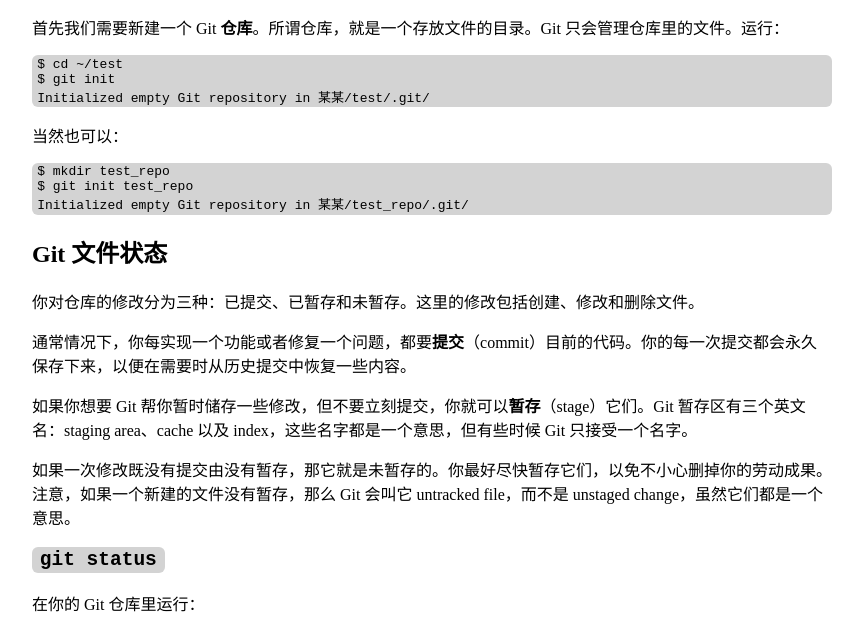
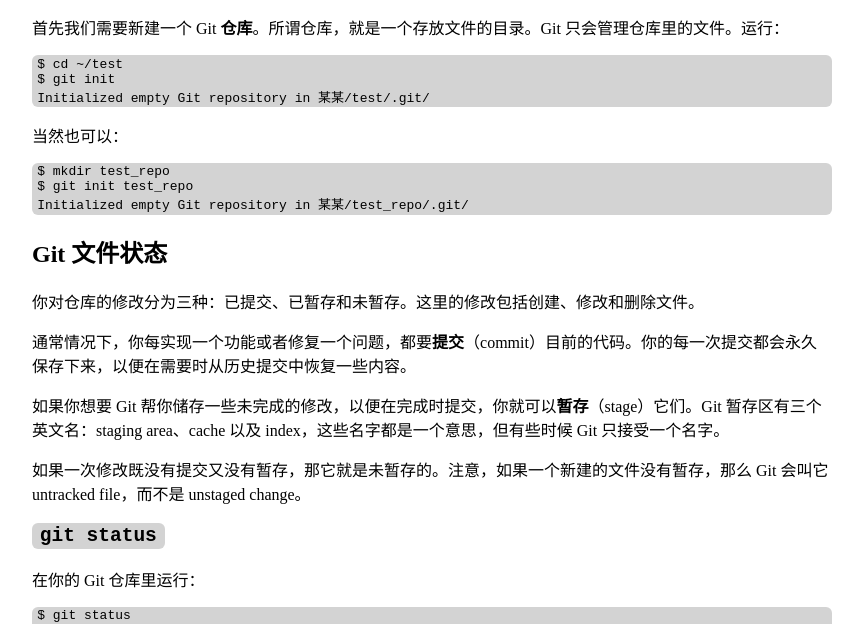
Before and after one commit to ChengYuShun/git-tutorial, a plain HTML site: page basics.html in a window 1280 px wide. Shown: the part 94-718 px from the top of the page, without its empty margins (208-1071 px from the left). Drawn offline with Linux system fonts and the light colour scheme.

Commit message:
Update basics section; clarify git file status.

```diff
--- a/basics.html
+++ b/basics.html
@@ -32,9 +32,9 @@ Initialized empty Git repository in 某某/test_repo/.git/</pre>
 
     <p> 通常情况下，你每实现一个功能或者修复一个问题，都要<em>提交</em>（commit）目前的代码。你的每一次提交都会永久保存下来，以便在需要时从历史提交中恢复一些内容。
 
-    <p> 如果你想要 Git 帮你暂时储存一些修改，但不要立刻提交，你就可以<em>暂存</em>（stage）它们。Git 暂存区有三个英文名：staging area、cache 以及 index，这些名字都是一个意思，但有些时候 Git 只接受一个名字。
+    <p> 如果你想要 Git 帮你储存一些未完成的修改，以便在完成时提交，你就可以<em>暂存</em>（stage）它们。Git 暂存区有三个英文名：staging area、cache 以及 index，这些名字都是一个意思，但有些时候 Git 只接受一个名字。
 
-    <p> 如果一次修改既没有提交由没有暂存，那它就是未暂存的。你最好尽快暂存它们，以免不小心删掉你的劳动成果。注意，如果一个新建的文件没有暂存，那么 Git 会叫它 untracked file，而不是 unstaged change，虽然它们都是一个意思。
+    <p> 如果一次修改既没有提交又没有暂存，那它就是未暂存的。注意，如果一个新建的文件没有暂存，那么 Git 会叫它 untracked file，而不是 unstaged change。
 
     <h2><code>git status</code></h2>
 
```
